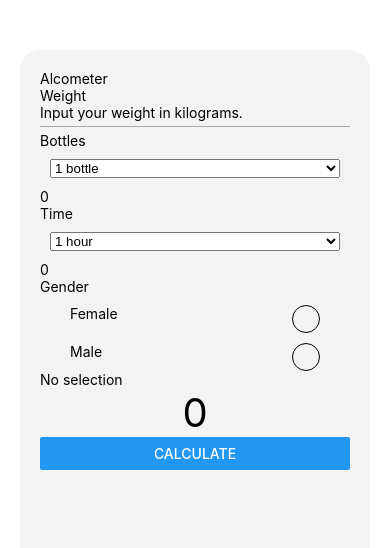
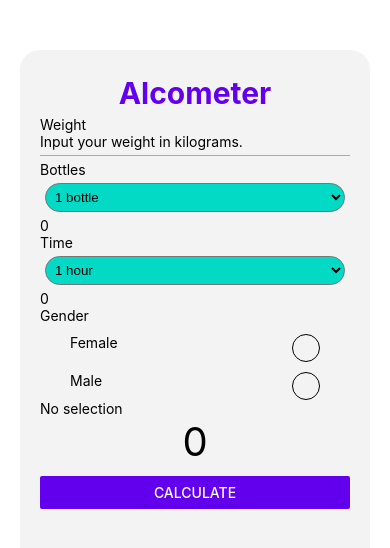
Before and after one commit to Nojaajoo/MobileServices-Alcometer, a React Native app: screen / in a window 390 px wide. Shown: the top 548 px of the page. Built offline with nearby package versions, Linux system fonts and the light colour scheme.

Commit message:
styling started

```diff
--- a/App.js
+++ b/App.js
@@ -40,7 +40,7 @@ export default function App() {
 
   return (
     <ScrollView style={Stylesheet.container}>
-      <Text>Alcometer</Text>
+      <Text  style={Stylesheet.heading} >Alcometer</Text>
       <Text>Weight</Text>
       <TextInput
         placeholder='Input your weight in kilograms.'
@@ -50,7 +50,7 @@ export default function App() {
 
       <Text>Bottles</Text>
       <View>
-        <Picker style={Stylesheet.bottlesPicker}
+        <Picker style={Stylesheet.picker}
             onValueChange={(itemValue) => setBottles(itemValue)}
             selectedValue={bottles}
           >
@@ -64,7 +64,7 @@ export default function App() {
 
       <Text>Time</Text>
       <View>
-        <Picker style={Stylesheet.bottlesPicker}
+        <Picker style={Stylesheet.picker}
             onValueChange={(itemValue) => setTime(itemValue)}
             selectedValue={time}
           >
@@ -88,7 +88,12 @@ export default function App() {
         <Text style={Stylesheet.result} >{result}</Text>
       </View>
 
-      <Button title='Calculate' />
+      <View style={Stylesheet.button} >
+        <Button
+        color={'#6200EE'}
+        title='Calculate'
+        />
+      </View>
 
       <StatusBar style="auto" />
     </ScrollView>
--- a/package.json
+++ b/package.json
@@ -16,6 +16,7 @@
     "react": "17.0.1",
     "react-dom": "17.0.1",
     "react-native": "0.64.3",
+    "react-native-paper": "^4.11.2",
     "react-native-web": "0.17.1"
   },
   "devDependencies": {
--- a/styles/Styles.js
+++ b/styles/Styles.js
@@ -9,6 +9,13 @@ export default StyleSheet.create({
         padding: 20,
         borderRadius: 20,
     },
+    heading: {
+        fontSize: 30,
+        fontWeight: 'bold',
+        color: '#6200EE',
+        alignSelf: 'center',
+        margin: 5,
+    },
     separator: {
         marginTop: 5,
         borderBottomColor: 'darkgrey',
@@ -16,11 +23,18 @@ export default StyleSheet.create({
         alignSelf: 'stretch',
         marginBottom: 5,
     },
-    bottlesPicker: {
-        margin: 10,
+    picker: {
+        margin: 5,
+        padding: 5,
+        backgroundColor: '#03DAC6',
+        borderRadius: 20,
     },
     result: {
         fontSize: 40,
         alignSelf: 'center'
+    },
+    button: {
+        marginTop: 10,
+        marginBottom: 50,
     }
 });
```
Also changed, not shown: 1 other file (tests, documents, lock files or other folders).
